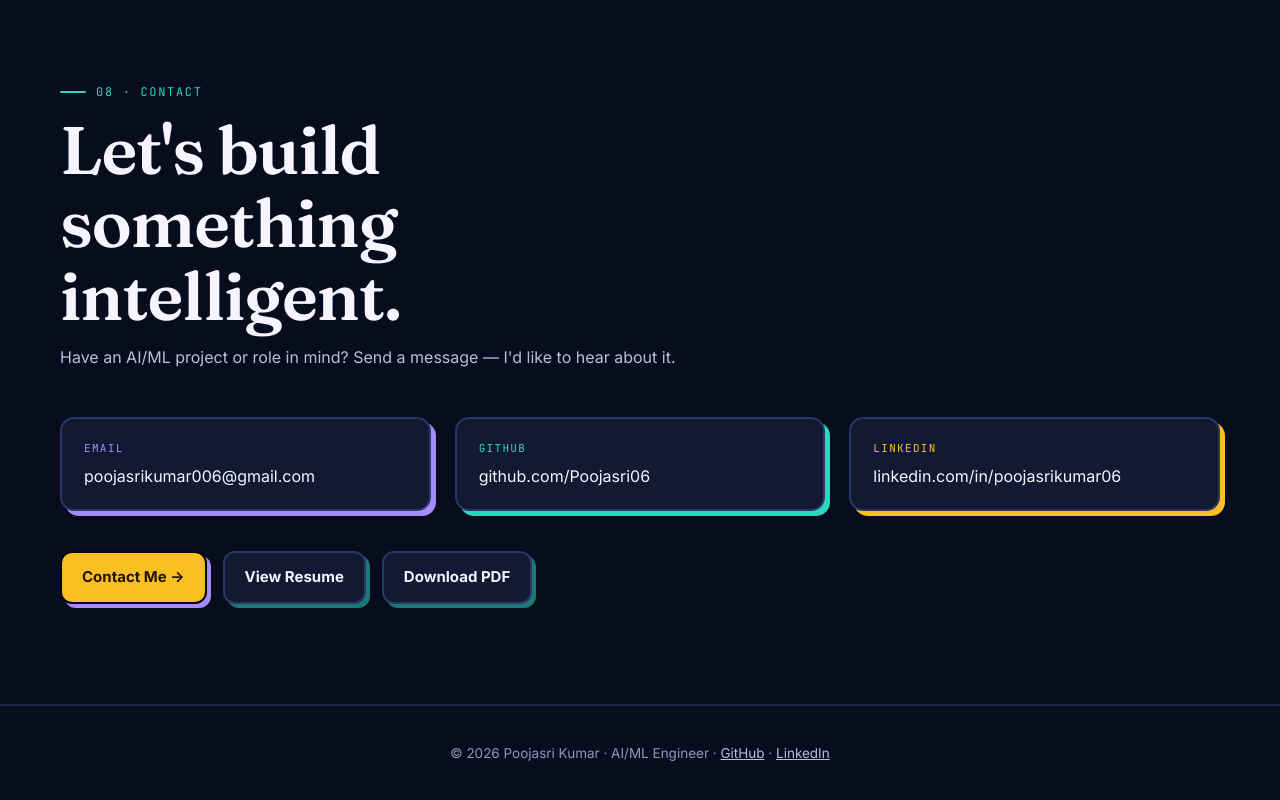
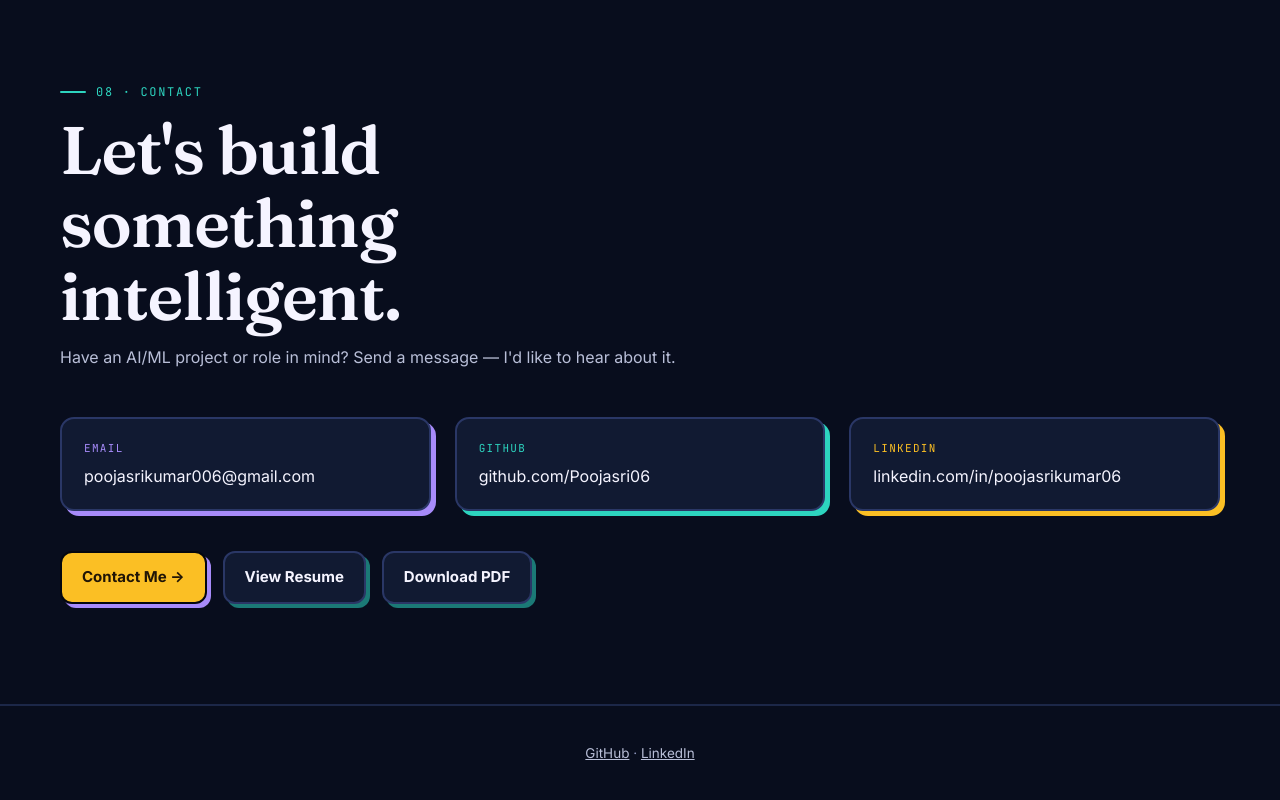
Before and after one commit to Poojasri06/My-portfolio, a plain HTML site: page index.html in a window 1280 px wide. Shown: the part 7414-8214 px from the top of the page. Drawn offline with Linux system fonts and the light colour scheme.

Commit message:
Remove copyright notice from footer
Removed the copyright notice from the footer.

```diff
--- a/index.html
+++ b/index.html
@@ -610,7 +610,6 @@
 
 <footer class="site">
   <div class="wrap">
-    © 2026 Poojasri Kumar · AI/ML Engineer ·
     <a href="https://github.com/Poojasri06" target="_blank" rel="noopener noreferrer">GitHub</a> ·
     <a href="https://www.linkedin.com/in/poojasrikumar06/" target="_blank" rel="noopener noreferrer">LinkedIn</a>
   </div>
```
